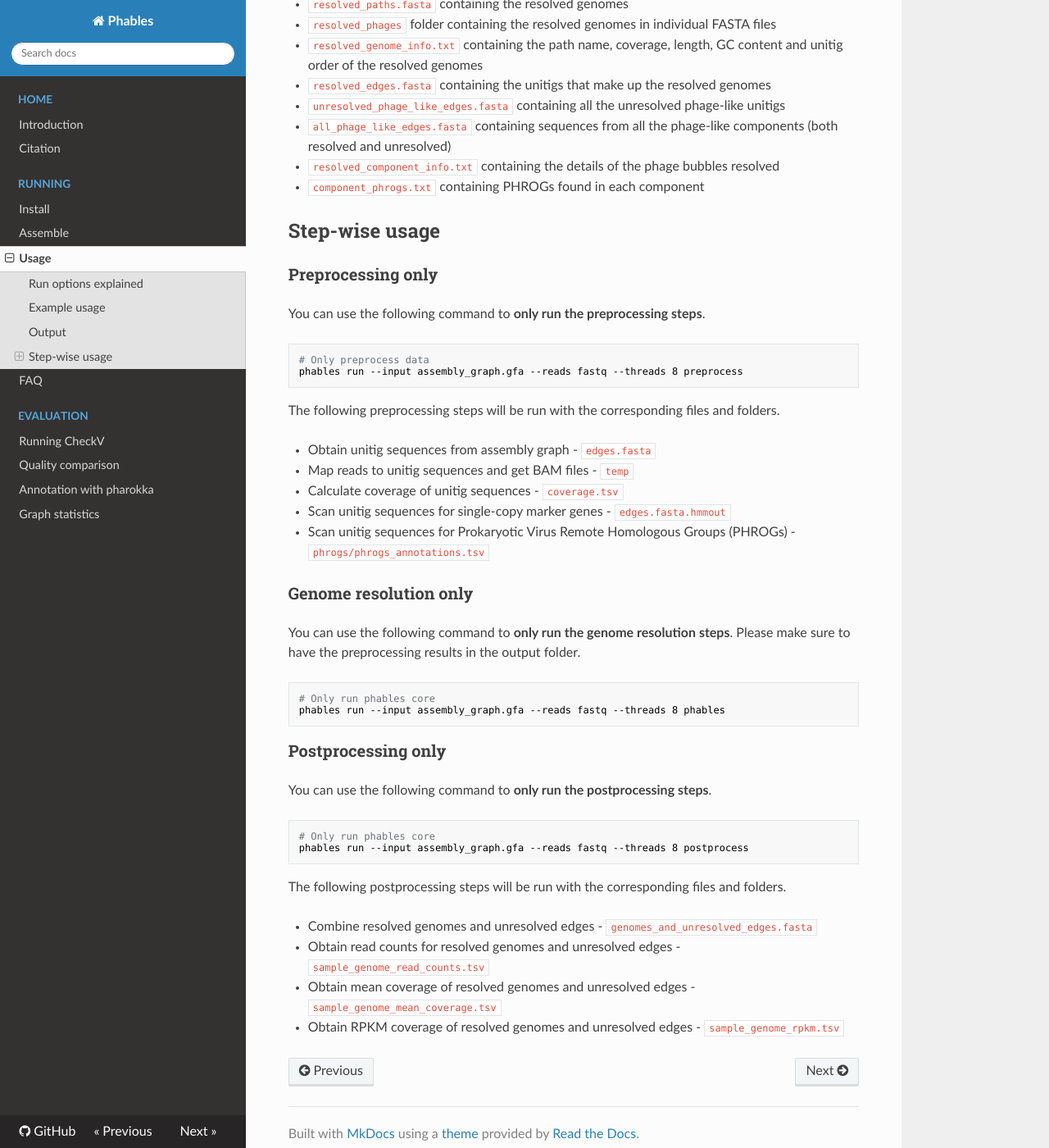
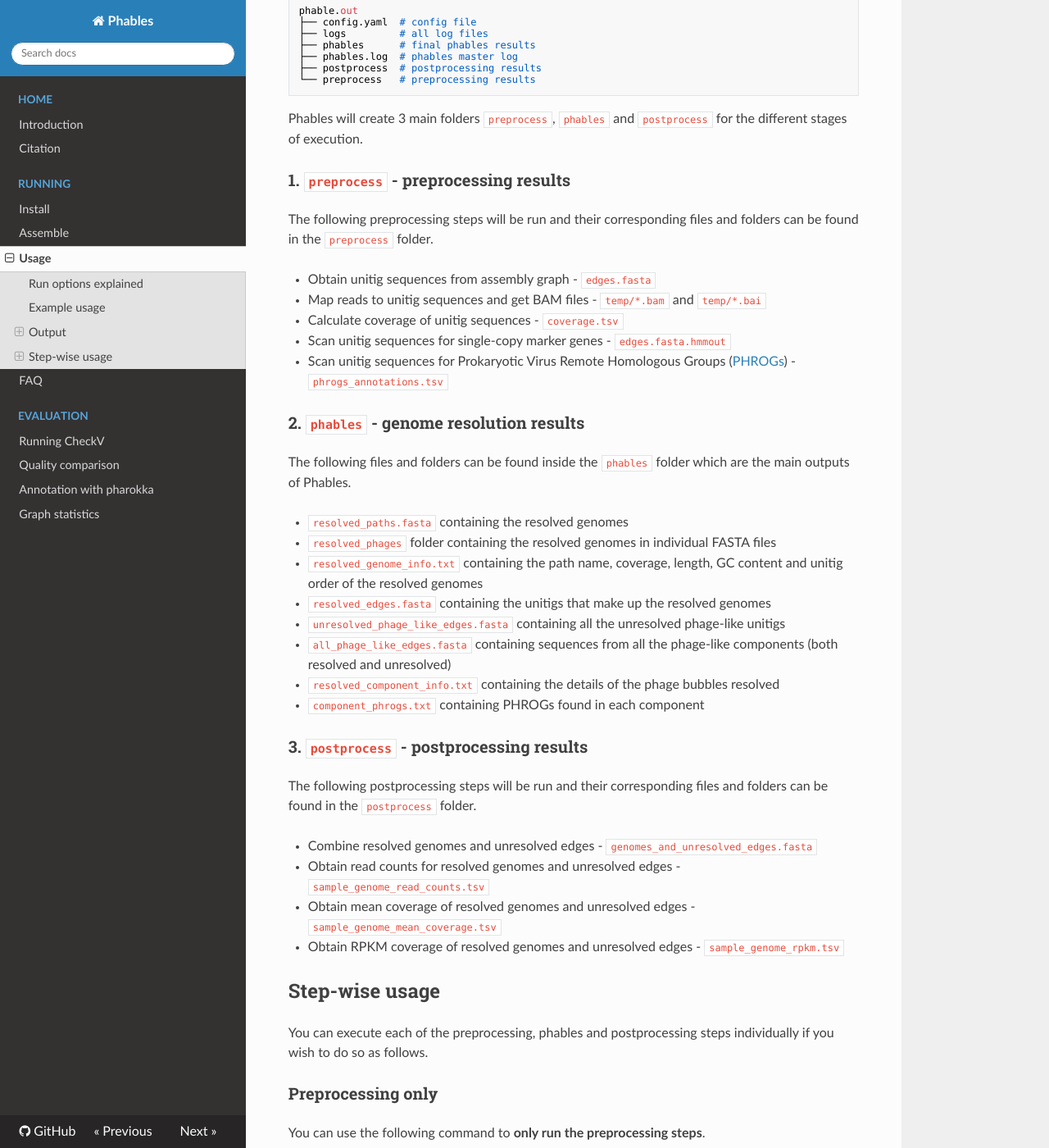
Before and after one commit to Vini2/phables, an MkDocs documentation site: the page built from docs/usage.md, in a window 1280 px wide and 1400 px high, scrolled down 2265 px. Shown: the whole window at 82% size. Built offline with MkDocs 1.6.1, drawn with Linux system fonts in a browser that asks for light colours; nearby versions of some CDN libraries; a script that is not in the unit is left out; some of the changed text lies outside the part shown.

Commit message:
DOC: update output details in docs to fix #33

````diff
--- a/docs/usage.md
+++ b/docs/usage.md
@@ -111,7 +111,33 @@ The `phables run` command will run preprocessing steps, perform genome resolutio
 
 ## Output
 
-The main output of Phables will contain the following files and folders.
+Following is the folder structure of the Phables complete run.
+
+```
+phable.out
+├── config.yaml  # config file
+├── logs         # all log files
+├── phables      # final phables results
+├── phables.log  # phables master log
+├── postprocess  # postprocessing results
+└── preprocess   # preprocessing results
+```
+
+Phables will create 3 main folders `preprocess`, `phables` and `postprocess` for the different stages of execution.
+
+### 1. `preprocess` - preprocessing results
+
+The following preprocessing steps will be run and their corresponding files and folders can be found in the `preprocess` folder.
+
+* Obtain unitig sequences from assembly graph - `edges.fasta`
+* Map reads to unitig sequences and get BAM files - `temp/*.bam` and `temp/*.bai`
+* Calculate coverage of unitig sequences - `coverage.tsv`
+* Scan unitig sequences for single-copy marker genes - `edges.fasta.hmmout`
+* Scan unitig sequences for Prokaryotic Virus Remote Homologous Groups ([PHROGs](https://phrogs.lmge.uca.fr/)) - `phrogs_annotations.tsv`
+
+### 2. `phables` - genome resolution results
+
+The following files and folders can be found inside the `phables` folder which are the main outputs of Phables.
 
 * `resolved_paths.fasta` containing the resolved genomes
 * `resolved_phages` folder containing the resolved genomes in individual FASTA files
@@ -122,7 +148,19 @@ The main output of Phables will contain the following files and folders.
 * `resolved_component_info.txt` containing the details of the phage bubbles resolved
 * `component_phrogs.txt` containing PHROGs found in each component
 
+### 3. `postprocess` - postprocessing results
+
+The following postprocessing steps will be run and their corresponding files and folders can be found in the `postprocess` folder.
+
+* Combine resolved genomes and unresolved edges - `genomes_and_unresolved_edges.fasta`
+* Obtain read counts for resolved genomes and unresolved edges - `sample_genome_read_counts.tsv`
+* Obtain mean coverage of resolved genomes and unresolved edges - `sample_genome_mean_coverage.tsv`
+* Obtain RPKM coverage of resolved genomes and unresolved edges - `sample_genome_rpkm.tsv`
+
+
 ## Step-wise usage
+
+You can execute each of the preprocessing, phables and postprocessing steps individually if you wish to do so as follows.
 
 ### Preprocessing only
 
@@ -132,14 +170,6 @@ You can use the following command to **only run the preprocessing steps**.
 # Only preprocess data
 phables run --input assembly_graph.gfa --reads fastq --threads 8 preprocess
 ```
-
-The following preprocessing steps will be run with the corresponding files and folders.
-
-* Obtain unitig sequences from assembly graph - `edges.fasta`
-* Map reads to unitig sequences and get BAM files - `temp`
-* Calculate coverage of unitig sequences - `coverage.tsv`
-* Scan unitig sequences for single-copy marker genes - `edges.fasta.hmmout`
-* Scan unitig sequences for Prokaryotic Virus Remote Homologous Groups (PHROGs) - `phrogs/phrogs_annotations.tsv`
 
 ### Genome resolution only
 
@@ -158,10 +188,3 @@ You can use the following command to **only run the postprocessing steps**.
 # Only run phables core
 phables run --input assembly_graph.gfa --reads fastq --threads 8 postprocess
 ```
-
-The following postprocessing steps will be run with the corresponding files and folders.
-
-* Combine resolved genomes and unresolved edges - `genomes_and_unresolved_edges.fasta`
-* Obtain read counts for resolved genomes and unresolved edges - `sample_genome_read_counts.tsv`
-* Obtain mean coverage of resolved genomes and unresolved edges - `sample_genome_mean_coverage.tsv`
-* Obtain RPKM coverage of resolved genomes and unresolved edges - `sample_genome_rpkm.tsv`
````
